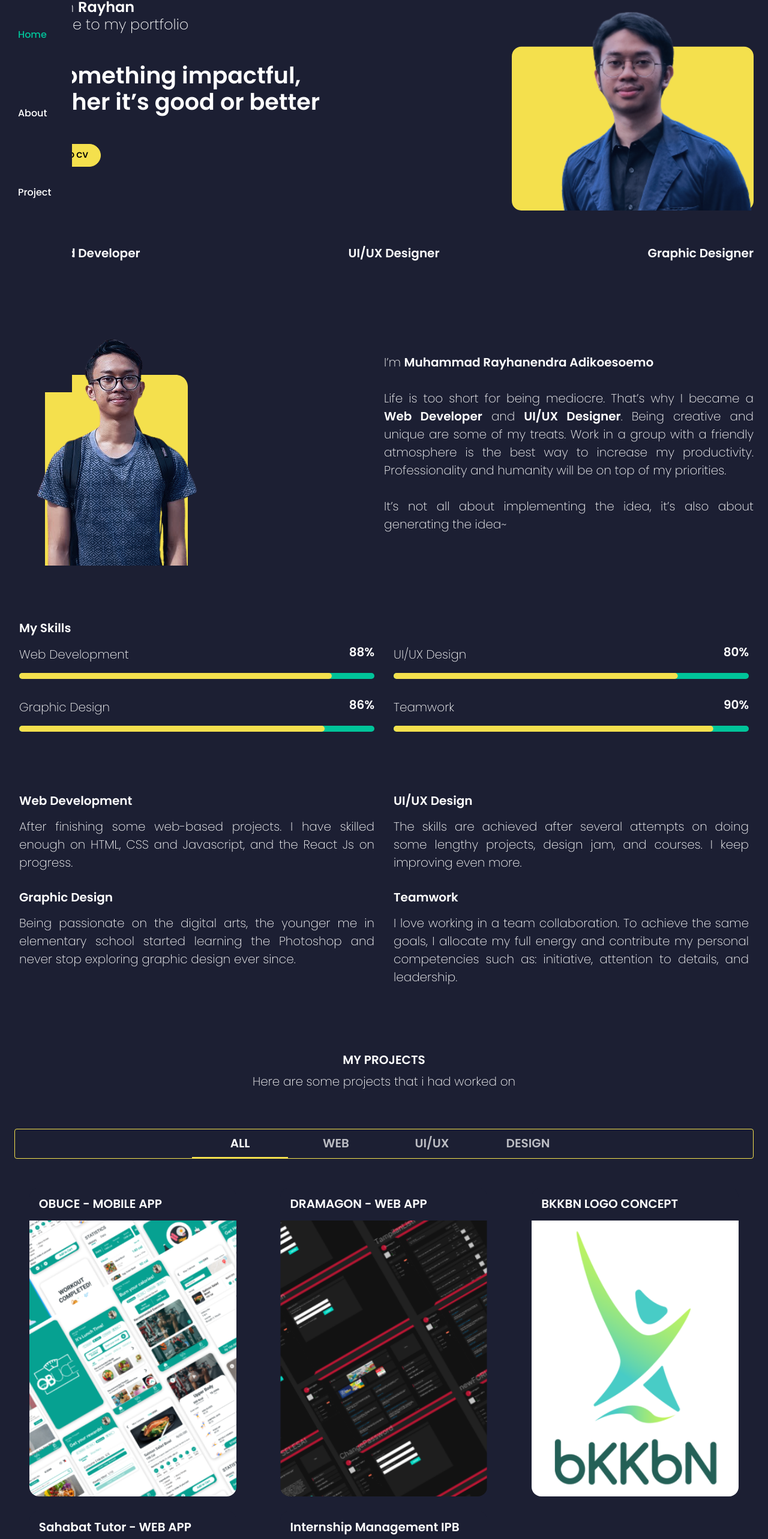
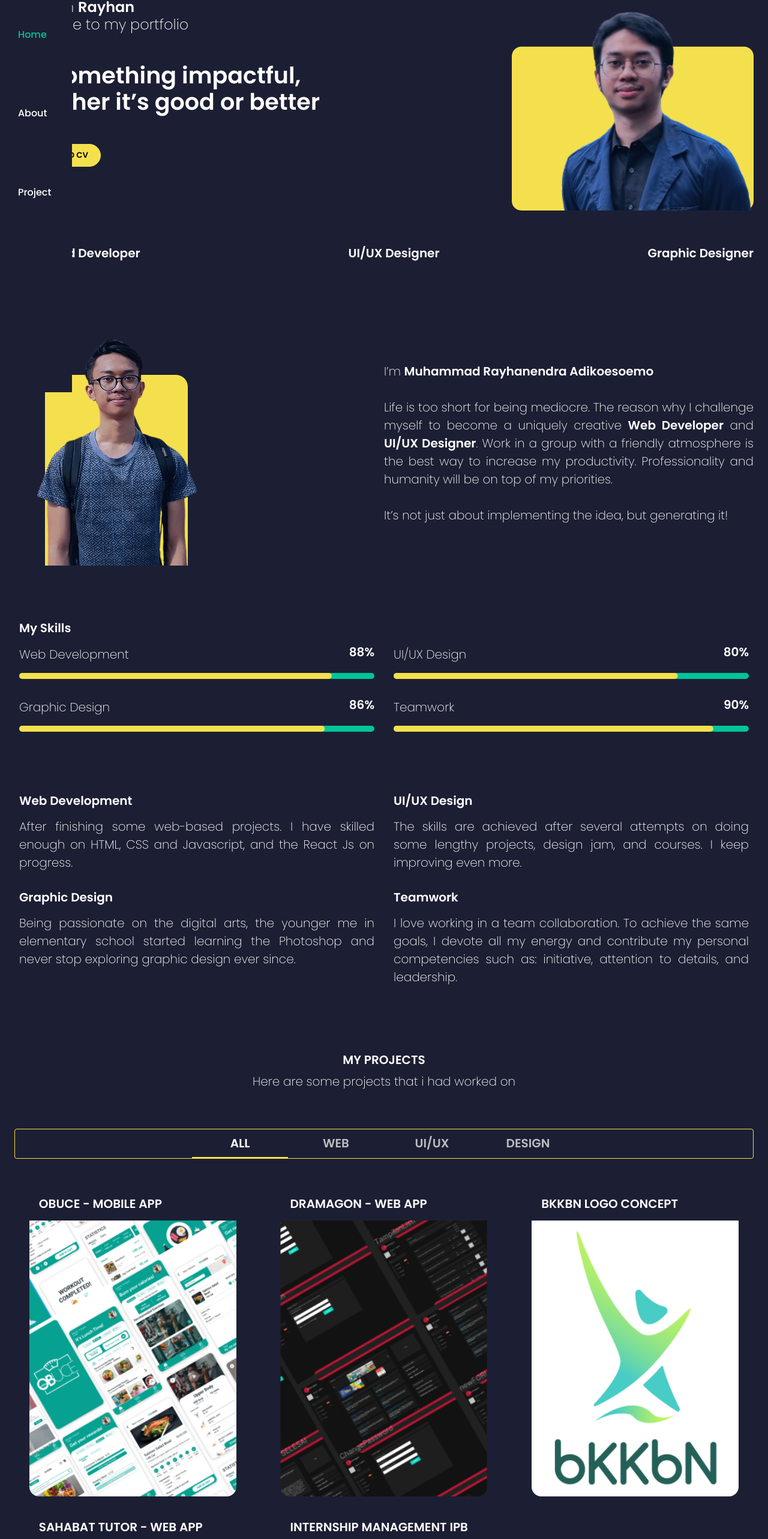
Before and after one commit to rayhanendra/myPortfolio-V1, a React (Create React App) app: page / in a window 1280 px wide. Shown: the part 178-2744 px from the top of the page at 60% size. Built offline with nearby package versions, Linux system fonts and the light colour scheme.

Commit message:
Fix English and Data + Fix About images + Add favicon + Change web title

```diff
--- a/public/index.html
+++ b/public/index.html
@@ -2,7 +2,7 @@
 <html lang="en">
   <head>
     <meta charset="utf-8" />
-    <link rel="icon" href="%PUBLIC_URL%/favicon.ico" />
+    <link rel="icon" href="%PUBLIC_URL%/faviconR.ico" />
     <meta name="viewport" content="width=device-width, initial-scale=1" />
     <meta name="theme-color" content="#000000" />
     <meta
@@ -24,7 +24,7 @@
       work correctly both with client-side routing and a non-root public URL.
       Learn how to configure a non-root public URL by running `npm run build`.
     -->
-    <title>React App</title>
+    <title>Rayhanendra's Portfolio</title>
   </head>
   <body>
     <noscript>You need to enable JavaScript to run this app.</noscript>
--- a/src/containers/About/About.js
+++ b/src/containers/About/About.js
@@ -56,15 +56,15 @@ const About = () => {
                 I’m <b>Muhammad Rayhanendra Adikoesoemo</b>
                 <br />
                 <br />
-                Life is too short for being mediocre. That’s why I became a{" "}
-                <b>Web Developer</b> and <b>UI/UX Designer</b>. Being creative
-                and unique are some of my treats. Work in a group with a
-                friendly atmosphere is the best way to increase my productivity.
-                Professionality and humanity will be on top of my priorities.
+                Life is too short for being mediocre. The reason why I challenge
+                myself to become a uniquely creative {""}
+                <b>Web Developer</b> and <b>UI/UX Designer</b>. Work in a group
+                with a friendly atmosphere is the best way to increase my
+                productivity. Professionality and humanity will be on top of my
+                priorities.
                 <br />
                 <br />
-                It’s not all about implementing the idea, it’s also about
-                generating the idea~
+                It’s not just about implementing the idea, but generating it!
               </Typography>
             </Grid>
           </Grid>
--- a/src/containers/About/data.js
+++ b/src/containers/About/data.js
@@ -17,6 +17,6 @@ export const skills = [
   {
     title: "Teamwork",
     value: 90,
-    desc: "I love working in a team collaboration. To achieve the same goals, I allocate my full energy and contribute my personal competencies such as: initiative, attention to details, and leadership.",
+    desc: "I love working in a team collaboration. To achieve the same goals, I devote all my energy and contribute my personal competencies such as: initiative, attention to details, and leadership.",
   },
 ];
--- a/src/containers/Project/data.js
+++ b/src/containers/Project/data.js
@@ -29,7 +29,7 @@ export const data = [
     type: 2,
     year: "2020",
     title: "OBUCE - MOBILE APP",
-    subtitle: "OBUCE - Obese Reducing App",
+    subtitle: "Obuce - Obese Reducing App",
     image: obuce,
     paragraph: [
       "OBUCE - An application that could automatically determine the best diet to help the obese to do a diet based on their body needs such as calories and nutrition. The users will get their very own recommended meals and may differ from every other user. The user can cook their meal with the provided recipe or order the meal then it will be delivered in no time.",
@@ -115,7 +115,7 @@ export const data = [
   {
     type: 1,
     year: "2020",
-    title: "Sahabat Tutor - WEB APP",
+    title: "SAHABAT TUTOR - WEB APP",
     subtitle: "Sahabat Tutor - Tutor finding application ",
     image: tutor,
     paragraph: [
@@ -131,7 +131,7 @@ export const data = [
   {
     type: 1,
     year: "2021",
-    title: "Internship Management IPB",
+    title: "INTERNSHIP MANAGEMENT IPB",
     subtitle: "Internship Management IPB - Merdeka Belajar - Kampus Merdeka",
     image: cda,
     paragraph: [
```
Also changed, not shown: public/manifest.json, src/assets/images/about.svg, 1 other file (tests, documents, lock files or other folders).
